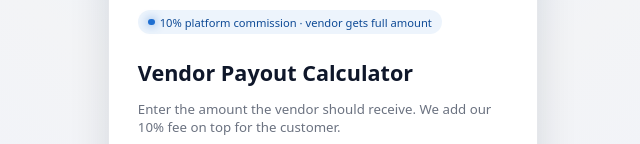
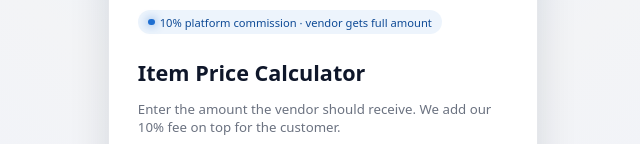
Before and after one commit to amal-chd/thekadarates, a plain HTML site: page index.html in a window 1280 px wide. Shown: the part 285-429 px from the top of the page, without its empty margins (317-957 px from the left). Drawn offline with Linux system fonts and the light colour scheme.

Commit message:
Update index.html

```diff
--- a/index.html
+++ b/index.html
@@ -310,7 +310,7 @@
         10% platform commission · vendor gets full amount
       </div>
 
-      <h1>Vendor Payout Calculator</h1>
+      <h1>Item Price Calculator</h1>
       <p class="subtitle">
         Enter the amount the vendor should receive. We add our 10% fee on top for the customer.
       </p>
```
